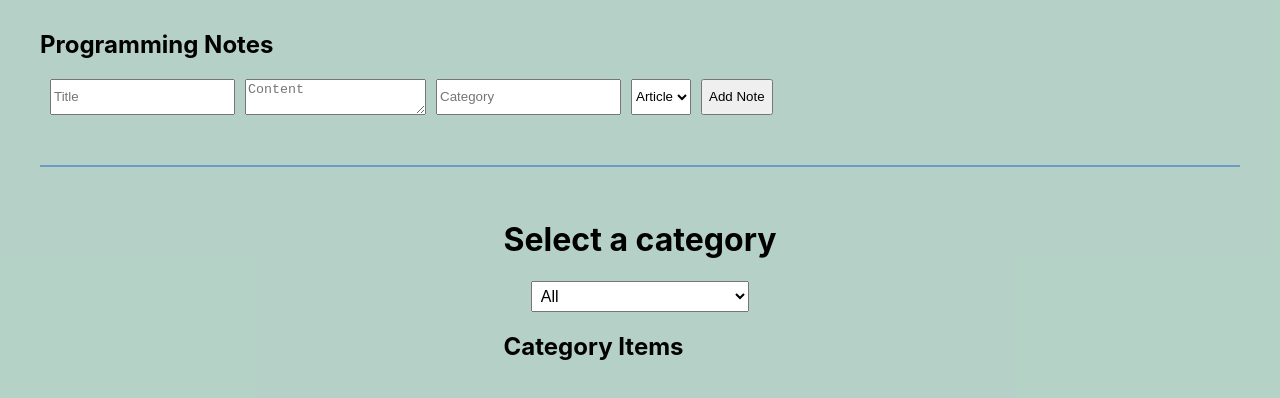
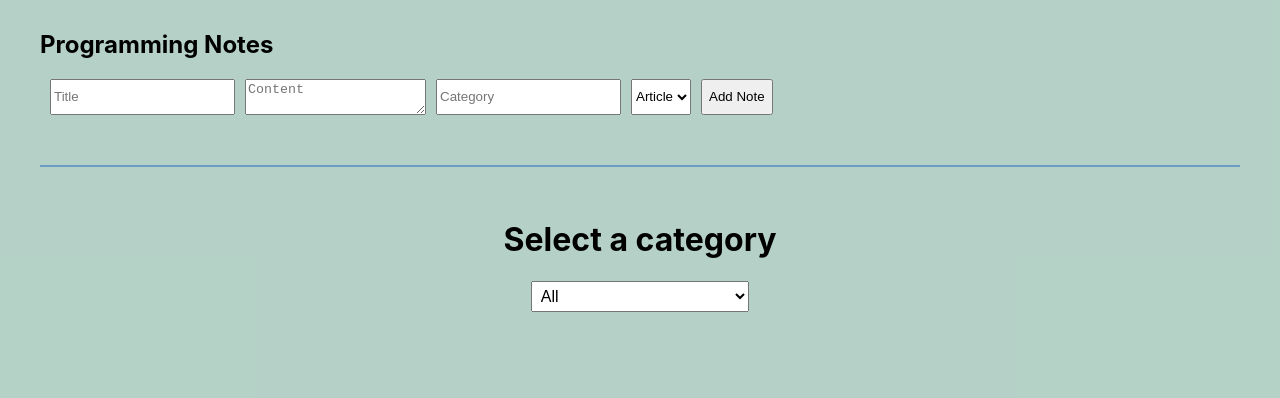
Before and after one commit to Lazeta/it-notes, a React (Create React App) app: page / in a window 1280 px wide. Shown: the top 398 px of the page. Built offline with nearby package versions, Linux system fonts and the light colour scheme.

Commit message:
fix: work is underway on filtering and outputting it

```diff
--- a/src/components/FilterMenu.jsx
+++ b/src/components/FilterMenu.jsx
@@ -2,33 +2,12 @@ import { useState } from "react";
 import { Data } from "../data/Data";
 import Sections from "./Sections";
 
-// Определение типов
-// type Category = keyof typeof Data;
-// type SubtopicKey = keyof (typeof Data)[];
 
-// interface Item {
-//   title: string;
-//   description?: string;
-//   type: "link" | "text" | "image";
-//   url?: string;
-// }
-
-// export interface Subtopic {
-//   title: string;
-//   items?: Item[];
-//   subtopics?: Subtopic[];
-// }
-
-// type FilterMenuProps {
-//   // setFilter(filter: string | null): void;
-//   setFilter: (filter: string | null) => void;
-// }
-
-const FilterMenu = (setFilter) => {
+const FilterMenu = ({ setFilter }) => {
   const [selectedCategory, setSelectedCategory] = useState(null);
   const [selectedSubtopic, setSelectedSubtopic] = useState(null);
 
-  const categories = Object.keys(Data);
+  const categories = Data.map(item => item.title); // Assuming Data is an array
 
   const handleCategoryChange = (e) => {
     const category = e.target.value;
@@ -43,26 +22,22 @@ const FilterMenu = (setFilter) => {
     setSelectedCategory(subtopic ? `${selectedCategory}.${subtopic}` : selectedCategory); // Устанавливаем фильтр для выбранной подкатегории
   };
 
-  // const getItems = (topic: Subtopic): Item[] => {
-  //   let items = topic.items || [];
-  //   if (topic.subtopics) {
-  //     for (const subtopic of topic.subtopics) {
-  //       items = items.concat(getItems(subtopic));
-  //     }
-  //   }
-  //   return items;
-  // };
   const getItems = (topic) => {
+    if (!topic) return []; // Check if topic exists
     let items = topic.items || [];
-    if (topic.subtopics) {
-      for (const subtopic of Object.values(topic.subtopics)) {
-        items = items.concat(getItems(subtopic));
-      }
-    }
+    topic.subtopics?.forEach(subtopic => {
+      items = items.concat(getItems(subtopic));
+    })
+    // if (topic.subtopics) {
+    //   for (const subtopic of Object.values(topic.subtopics)) {
+    //     items = items.concat(getItems(subtopic));
+    //   }
+    // }
     return items;
   };
 
-  const categoryItems = selectedCategory ? getItems(Data[selectedCategory]) : []; // возвращаем пустой массив, если selectedCategory равен null
+  const categoryData = selectedCategory ? Data.find(category => category.title === selectedCategory) : null;
+  const categoryItems = categoryData ? getItems(categoryData) : []; // Return empty array if no category is selected
 
 
   return (
@@ -79,16 +54,16 @@ const FilterMenu = (setFilter) => {
         }}
       >
         <option value="">All</option>
-        {categories.map((category) => (
-          <option key={category} value={category}>
-            {Data[category].title}
+        {categories.map((categoryTitle) => (
+          <option key={categoryTitle} value={categoryTitle}>
+            {categoryTitle}
           </option>
         ))}
       </select>
 
-      {selectedCategory && (
+      {selectedCategory && categoryData && (
         <div>
-          <h3>Subtopics for {Data[selectedCategory].title}</h3>
+          <h3>Subtopics for {categoryData.title}</h3>
           <select
             onChange={handleSubtopicChange}
             style={{
@@ -100,7 +75,7 @@ const FilterMenu = (setFilter) => {
             }}
           >
             <option value="">All</option>
-            {Object.entries(Data[selectedCategory].subtopics).map(([subtopicKey, subtopic]) => (
+            {Object.entries(categoryData.subtopics || {}).map(([subtopicKey, subtopic]) => (
               <option key={subtopicKey} value={subtopicKey}>
                 {subtopic.title}
               </option>
--- a/src/components/Sections.jsx
+++ b/src/components/Sections.jsx
@@ -3,7 +3,6 @@ import React from "react";
 const Sections = ({ categoryItems }) => {
     return (
         <div className="category-list">
-            <h2>Category Items</h2>
             <ul>
                 {categoryItems.map((category) => (
                     <li key={category.title}>
```
